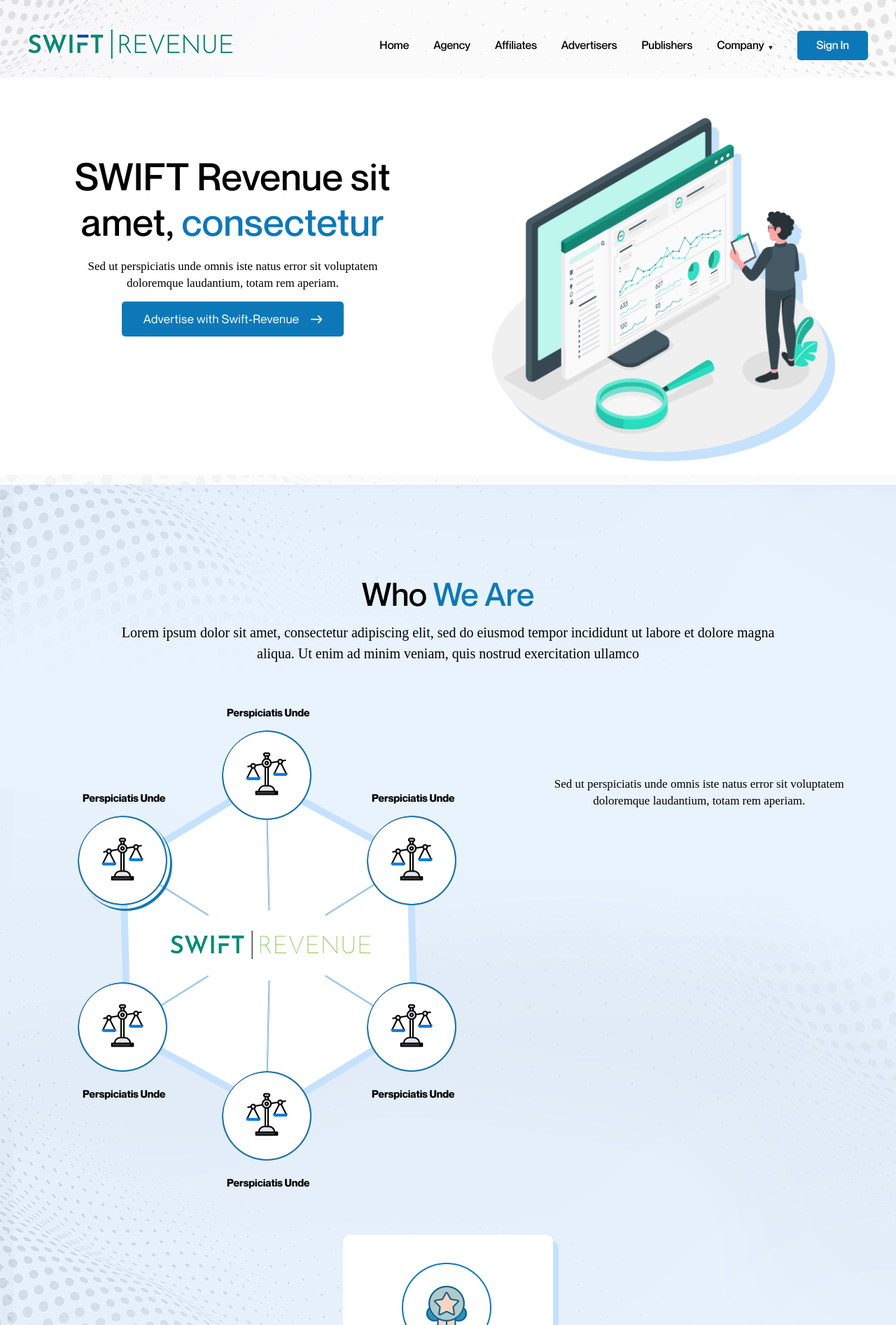
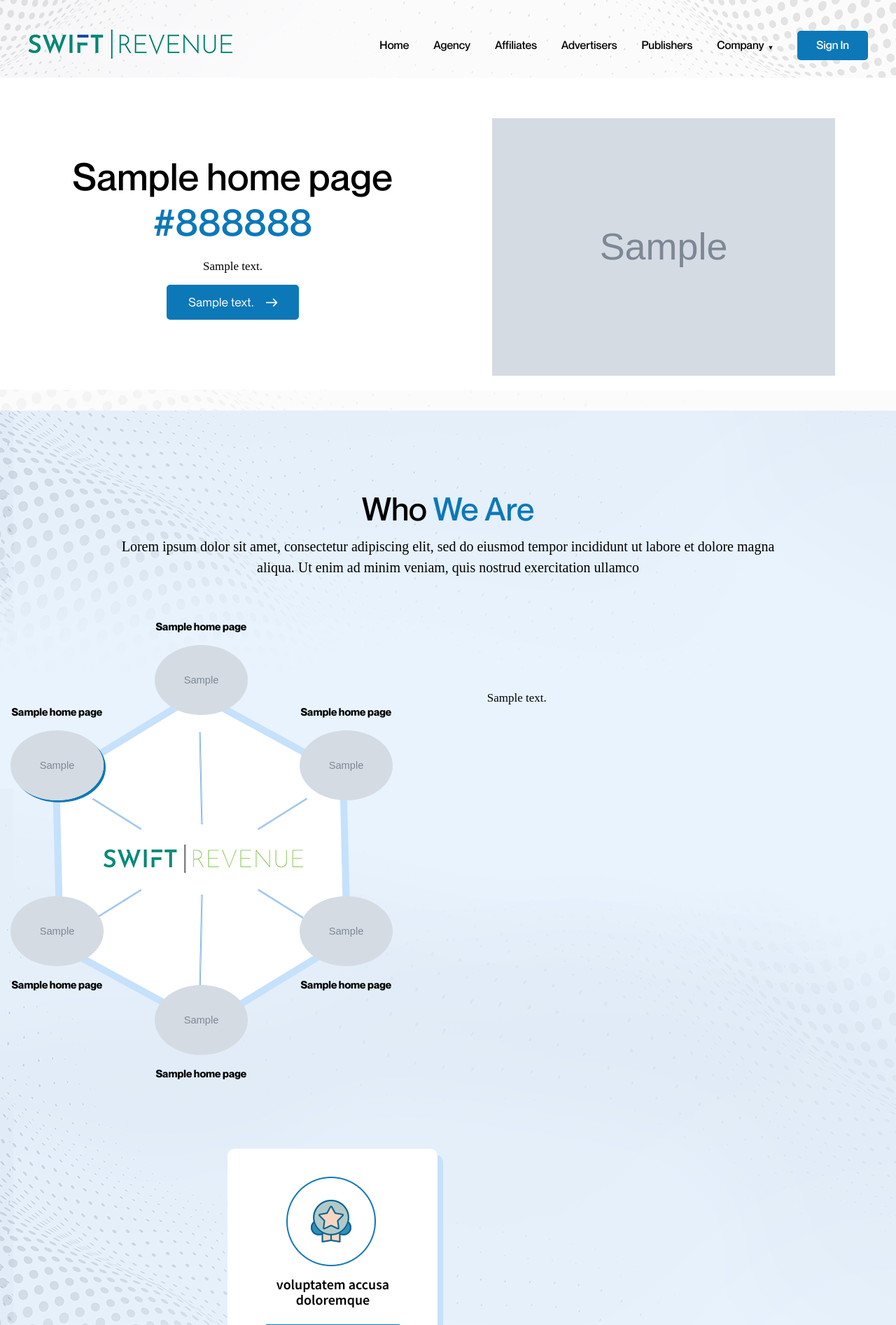
Before and after one commit to Jazz365/djangoproject, a Django app: template base/templates/index.html in a window 1280 px wide. Shown: the top 1894 px of the page at 70% size. Run offline with Django 4.2, Linux system fonts and the light colour scheme; the template is opened without the code that fills it: most values are stand-ins (such as "Sample title", 1, 10 or a date in 2020); grey boxes marked "Sample" are stand-in pictures; some libraries are stand-ins or nearby versions; some web fonts are replaced.

Commit message:
Update index.html

```diff
--- a/base/templates/index.html
+++ b/base/templates/index.html
@@ -15,12 +15,12 @@
 <div class="container">
 <div class="row">
 <div class="col-md-6 col-sm-6"><div class="padding12LR">
-<h3>SWIFT Revenue sit amet, <span>consectetur</span></h3>
-<p>Sed ut perspiciatis unde omnis iste natus error sit voluptatem doloremque laudantium, totam rem aperiam.</p>
-<a href="" class="link">Advertise with Swift-Revenue</a>
+<h3>{{ home_page.slider1_heading }} <span>{{ home_page.slider1_heading_colored }}</span></h3>
+<p>{{ home_page.slider1_text | linebreaks }}</p>
+<a href="" class="link">{{ home_page.slider1_button_text }}</a>
 </div></div>
 <div class="col-md-6 col-sm-6 centerSliderImage">
-<img src="{% static 'images/banner-img.png' %}" />
+<img src="{{home_page.slider1_image.url}}" />
 </div>
 </div>
 </div>
@@ -47,12 +47,12 @@
 <div class="curve426">
 <div class="tabs">
   <ul id="tabs-nav">
- <li><div class="postion1"><a href="#tab1">Perspiciatis Unde <img src="images/3.png" /></a></div></li>
- <li><div class="postion1 postion2"><a href="#tab2">Perspiciatis Unde <img src="images/3.png" /></a></div></li>
- <li><div class="postion1 postion3"><a href="#tab3">Perspiciatis Unde <img src="images/3.png" /></a></div></li>
- <li><div class="postion1 postion4"><a href="#tab4"><img src="images/3.png" /> Perspiciatis Unde</a></div></li>
- <li><div class="postion1 postion5"><a href="#tab5"><img src="images/3.png" /> Perspiciatis Unde</a></div></li>
- <li><div class="postion1 postion6"><a href="#tab6"><img src="images/3.png" /> Perspiciatis Unde</a></div> </li>
+ <li><div class="postion1"><a href="#tab1">{{ home_page.who_we_1_heading }} <img src="{{home_page.who_we_1_img.url}}" /></a></div></li>
+ <li><div class="postion1 postion2"><a href="#tab2">{{ home_page.who_we_2_heading }} <img src="{{home_page.who_we_2_img.url}}" /></a></div></li>
+ <li><div class="postion1 postion3"><a href="#tab3">{{ home_page.who_we_3_heading }} <img src="{{home_page.who_we_3_img.url}}" /></a></div></li>
+ <li><div class="postion1 postion4"><a href="#tab4"><img src="{{home_page.who_we_4_img.url}}" /> {{home_page.who_we_4_heading}}</a></div></li>
+ <li><div class="postion1 postion5"><a href="#tab5"><img src="{{home_page.who_we_5_img.url}}" />{{ home_page.who_we_5_heading }}</a></div></li>
+ <li><div class="postion1 postion6"><a href="#tab6"><img src="{{home_page.who_we_6_img.url}}" />{{ home_page.who_we_6_heading }}</a></div> </li>
 </div>
 
 
@@ -63,22 +63,22 @@
 <div class="col-md-5 col-sm-12 verticallyMainChild">
 <div id="tabs-content">
 <div id="tab1" class="tab-content">
-<div class="basicInfo">Sed ut perspiciatis unde omnis iste natus error sit voluptatem doloremque laudantium, totam rem aperiam.</div>
+<div class="basicInfo">{{ home_page.who_we_1_text}}</div>
 </div>
 <div id="tab2" class="tab-content">
-<div class="basicInfo">Sed ut perspiciatis unde omnis iste natus error sit voluptatem doloremque laudantium, totam rem aperiam.</div>
+<div class="basicInfo">{{ home_page.who_we_2_text}}</div>
 </div>
 <div id="tab3" class="tab-content">
-<div class="basicInfo">Sed ut perspiciatis unde omnis iste natus error sit voluptatem doloremque laudantium, totam rem aperiam.</div>
+<div class="basicInfo">{{ home_page.who_we_3_text}}</div>
 </div>
 <div id="tab4" class="tab-content">
-<div class="basicInfo">Sed ut perspiciatis unde omnis iste natus error sit voluptatem doloremque laudantium, totam rem aperiam.</div>
+<div class="basicInfo">{{ home_page.who_we_4_text}}</div>
 </div>
 <div id="tab5" class="tab-content">
-<div class="basicInfo">Sed ut perspiciatis unde omnis iste natus error sit voluptatem doloremque laudantium, totam rem aperiam.</div>
+<div class="basicInfo">{{ home_page.who_we_5_text}}</div>
 </div>
 <div id="tab6" class="tab-content">
-<div class="basicInfo">Sed ut perspiciatis unde omnis iste natus error sit voluptatem doloremque laudantium, totam rem aperiam.</div>
+<div class="basicInfo">{{ home_page.who_we_6_text}}</div>
 </div>
 </div>
 
@@ -106,17 +106,17 @@
 <div class="skyBlueBG">
 <div id="ourClients" class="owl-carousel owl-theme">
 <div class="item">
-<img src="images/test-img.png" />
-<p>“Sed ut perspiciatis unde omnis iste natus error sit voluptatem doloremque laudantium, totam rem aperiam.”</p>
+<img src="{{ home_page.small_slider_1_person_img.url}}" />
+<p>“{{ home_page.small_slider_1_text }}”</p>
 <div class="namePosition">
-<h6>Perspiciatis Unde <span>Sed, Perspiciatis unde omnis</span></h6>
+<h6>{{ home_page.small_slider_1_person }} <span>{{ home_page.small_slider_1_designation }}</span></h6>
 </div>
 </div>
 <div class="item">
-<img src="images/test-img.png" />
-<p>“Ut enim ad minim veniam, quis nostrud exercitation ullamco laboris nisi ut aliquip ex ea commodo consequat. Duis aute irure dolor in reprehenderit in.”</p>
+<img src="{{ home_page.small_slider_2_person_img.url}}" />
+<p>“{{ home_page.small_slider_2_text }}”</p>
 <div class="namePosition">
-<h6>Dominic Coleman <span>Product Designer</span></h6>
+<h6>{{ home_page.small_slider_2_person }} <span>{{ home_page.small_slider_2_designation }}</span></h6>
 </div>
 </div>
 </div>
@@ -147,12 +147,12 @@
       <div class="row">
 	  <div class="col-md-6 col-sm-6">
 	  <div class="topAreaInfoSlider">
-	  <h3>Consectetur adipiscing elit, sed do eiusmod</h3>
-	  <p>Lorem ipsum dolor sit amet, consectetur adipiscing elit, sed do eiusmod tempor incididunt ut labore et dolore magna aliqua.</p>
-	  <a href="#" class="linkAr"><span>Lorem ipsum</span></a>
+	  <h3>{{ home_page.info_slider_1_heading }}</h3>
+	  <p>{{ home_page.info_slider_1_text }}</p>
+	  <a href="{{ home_page.info_slider_1_link }}" class="linkAr"><span>{{home_page.info_slider_1_link_name }}</span></a>
 	  </div>
 	  </div>
-	  <div class="col-md-6 col-sm-6"><img src="images/screen.png" /></div>
+	  <div class="col-md-6 col-sm-6"><img src="{{ home_page.info_slider_1_img.url}}" /></div>
 	  </div>
     </div>
 
@@ -160,12 +160,12 @@
       <div class="row">
 	  <div class="col-md-6 col-sm-6">
 	  <div class="topAreaInfoSlider">
-	  <h3>Consectetur adipiscing elit, sed do eiusmod</h3>
-	  <p>Lorem ipsum dolor sit amet, consectetur adipiscing elit, sed do eiusmod tempor incididunt ut labore et dolore magna aliqua.</p>
-	  <a href="#" class="linkAr"><span>Lorem ipsum</span></a>
+	  <h3>{{ home_page.info_slider_2_heading }}</h3>
+	  <p>{{ home_page.info_slider_2_text }}</p>
+		  <a href="{{ home_page.info_slider_2_link }}" class="linkAr"><span>{{home_page.info_slider_2_link_name }}</span></a>
 	  </div>
 	  </div>
-	  <div class="col-md-6 col-sm-6"><img src="images/screen.png" /></div>
+	  <div class="col-md-6 col-sm-6"><img src="{{ home_page.info_slider_2_img.url}}" /></div>
 	  </div>
     </div>
 
@@ -173,12 +173,12 @@
       <div class="row">
 	  <div class="col-md-6 col-sm-6">
 	  <div class="topAreaInfoSlider">
-	  <h3>Consectetur adipiscing elit, sed do eiusmod</h3>
-	  <p>Lorem ipsum dolor sit amet, consectetur adipiscing elit, sed do eiusmod tempor incididunt ut labore et dolore magna aliqua.</p>
-	  <a href="#" class="linkAr"><span>Lorem ipsum</span></a>
+  <h3>{{ home_page.info_slider_3_heading }}</h3>
+	  <p>{{ home_page.info_slider_3_text }}</p>
+	 <a href="{{ home_page.info_slider_3_link }}" class="linkAr"><span>{{home_page.info_slider_3_link_name }}</span></a>
 	  </div>
 	  </div>
-	  <div class="col-md-6 col-sm-6"><img src="images/screen.png" /></div>
+	  <div class="col-md-6 col-sm-6"><img src="{{ home_page.info_slider_3_img.url}}" /></div>
 	  </div>
     </div>
 
@@ -186,12 +186,12 @@
       <div class="row">
 	  <div class="col-md-6 col-sm-6">
 	  <div class="topAreaInfoSlider">
-	  <h3>Consectetur adipiscing elit, sed do eiusmod</h3>
-	  <p>Lorem ipsum dolor sit amet, consectetur adipiscing elit, sed do eiusmod tempor incididunt ut labore et dolore magna aliqua.</p>
-	  <a href="#" class="linkAr"><span>Lorem ipsum</span></a>
+	  <h3>{{ home_page.info_slider_4_heading }}</h3>
+	  <p>{{ home_page.info_slider_4_text }}</p>
+	 <a href="{{ home_page.info_slider_4_link }}" class="linkAr"><span>{{home_page.info_slider_4_link_name }}</span></a>
 	  </div>
 	  </div>
-	  <div class="col-md-6 col-sm-6"><img src="images/screen.png" /></div>
+	  <div class="col-md-6 col-sm-6"><img src="{{ home_page.info_slider_4_img.url}}" /></div>
 	  </div>
     </div>
 
@@ -199,12 +199,12 @@
       <div class="row">
 	  <div class="col-md-6 col-sm-6">
 	  <div class="topAreaInfoSlider">
-	  <h3>Consectetur adipiscing elit, sed do eiusmod</h3>
-	  <p>Lorem ipsum dolor sit amet, consectetur adipiscing elit, sed do eiusmod tempor incididunt ut labore et dolore magna aliqua.</p>
-	  <a href="#" class="linkAr"><span>Lorem ipsum</span></a>
+	   <h3>{{ home_page.info_slider_5_heading }}</h3>
+	  <p>{{ home_page.info_slider_5_text }}</p>
+	  <a href="{{ home_page.info_slider_5_link }}" class="linkAr"><span>{{home_page.info_slider_5_link_name }}</span></a>
 	  </div>
 	  </div>
-	  <div class="col-md-6 col-sm-6"><img src="images/screen.png" /></div>
+	  <div class="col-md-6 col-sm-6"><img src="{{ home_page.info_slider_5_img.url}}" /></div>
 	  </div>
     </div>
 
```
